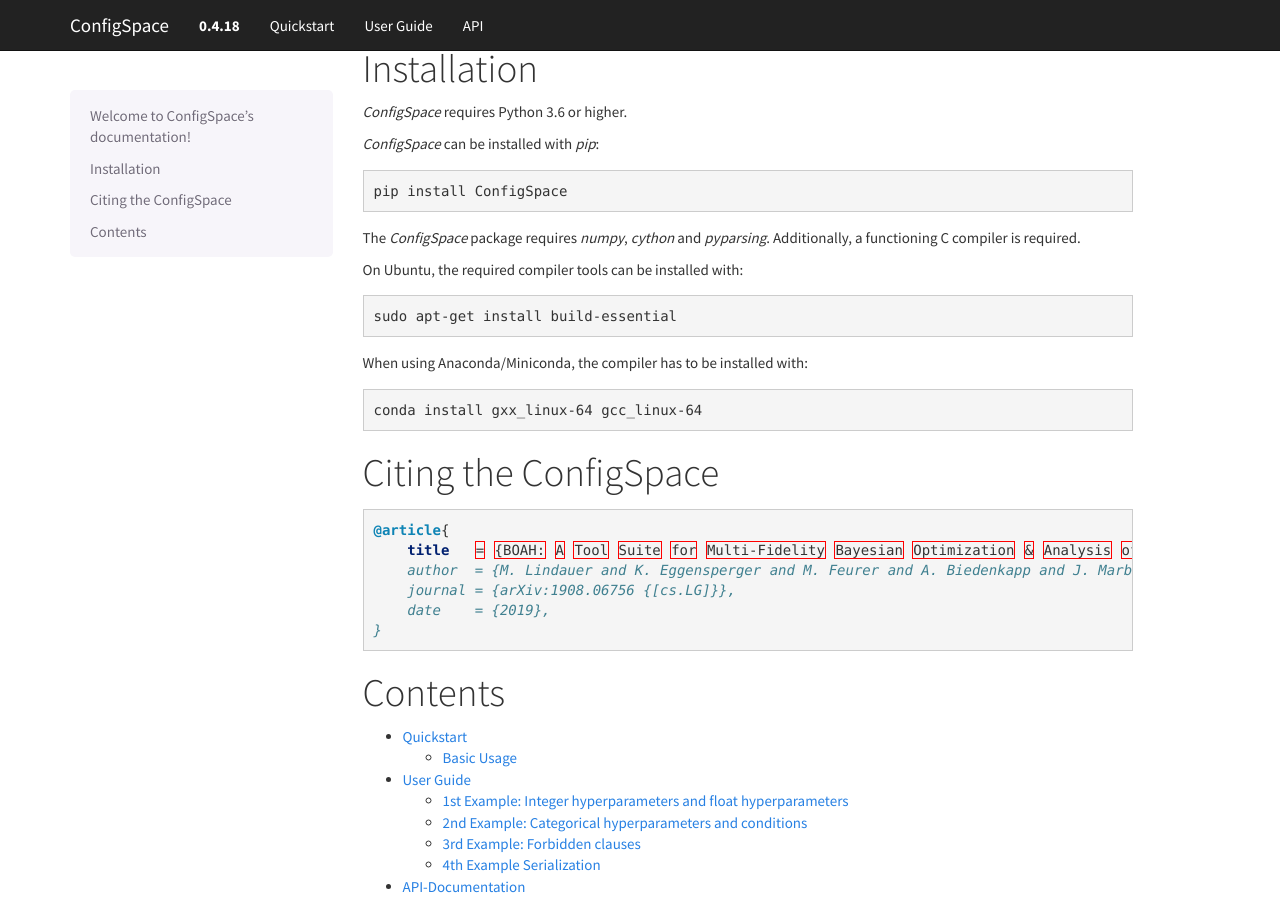
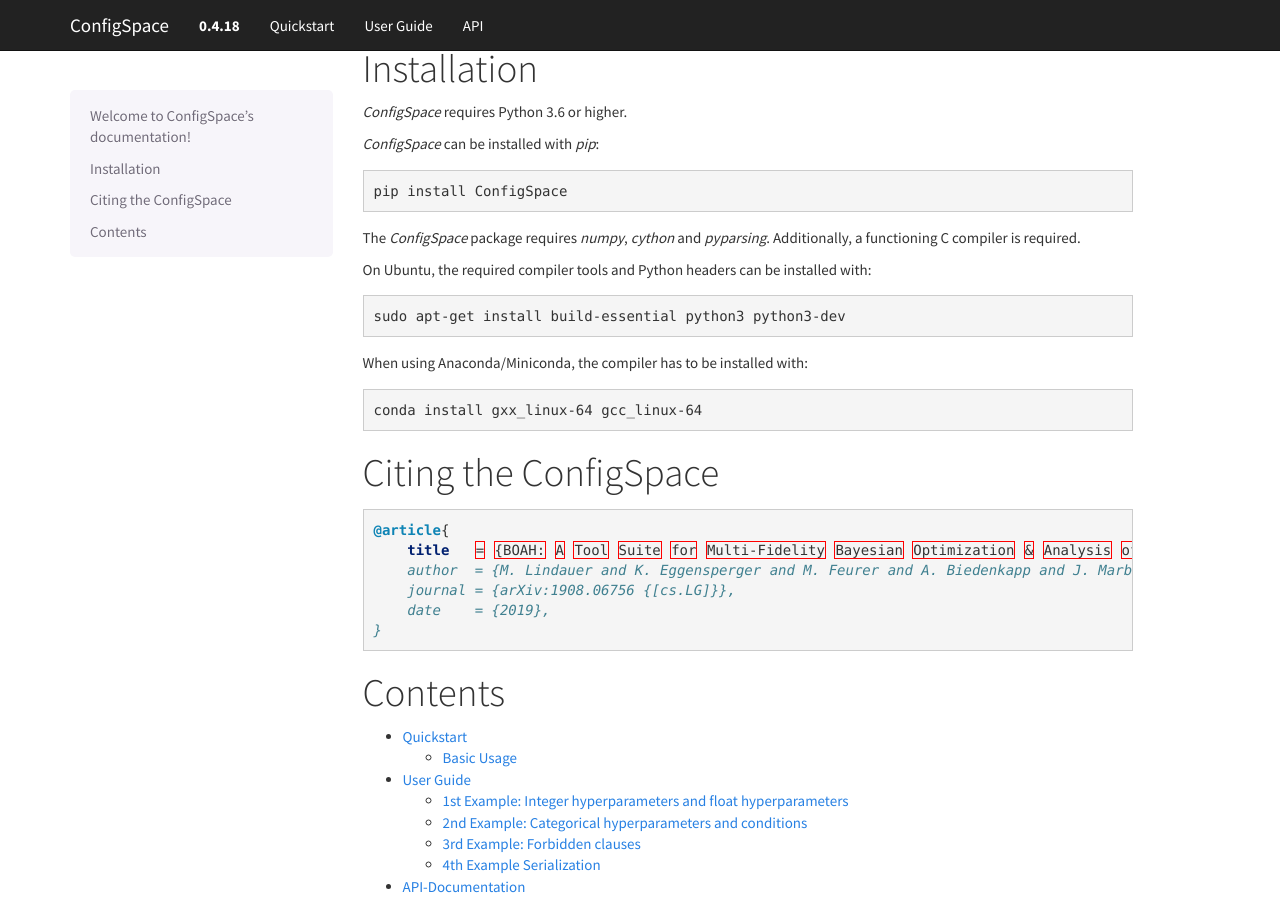
Before and after one commit to automl/ConfigSpace, a Sphinx documentation site: the page built from docs/source/index.rst, in a window 1280 px wide and 900 px high, scrolled down 642 px. Built offline with Sphinx 7.4.7, drawn with Linux system fonts in a browser that asks for light colours; the version number is read from the project's files by our own code.

Commit message:
Update index.rst

```diff
--- a/docs/source/index.rst
+++ b/docs/source/index.rst
@@ -63,11 +63,11 @@
 The *ConfigSpace* package requires *numpy*, *cython* and *pyparsing*.
 Additionally, a functioning C compiler is required.
 
-On Ubuntu, the required compiler tools can be installed with:
+On Ubuntu, the required compiler tools and Python headers can be installed with:
 
 .. code:: bash
 
-    sudo apt-get install build-essential
+    sudo apt-get install build-essential python3 python3-dev
 
 When using Anaconda/Miniconda, the compiler has to be installed with:
 
```
